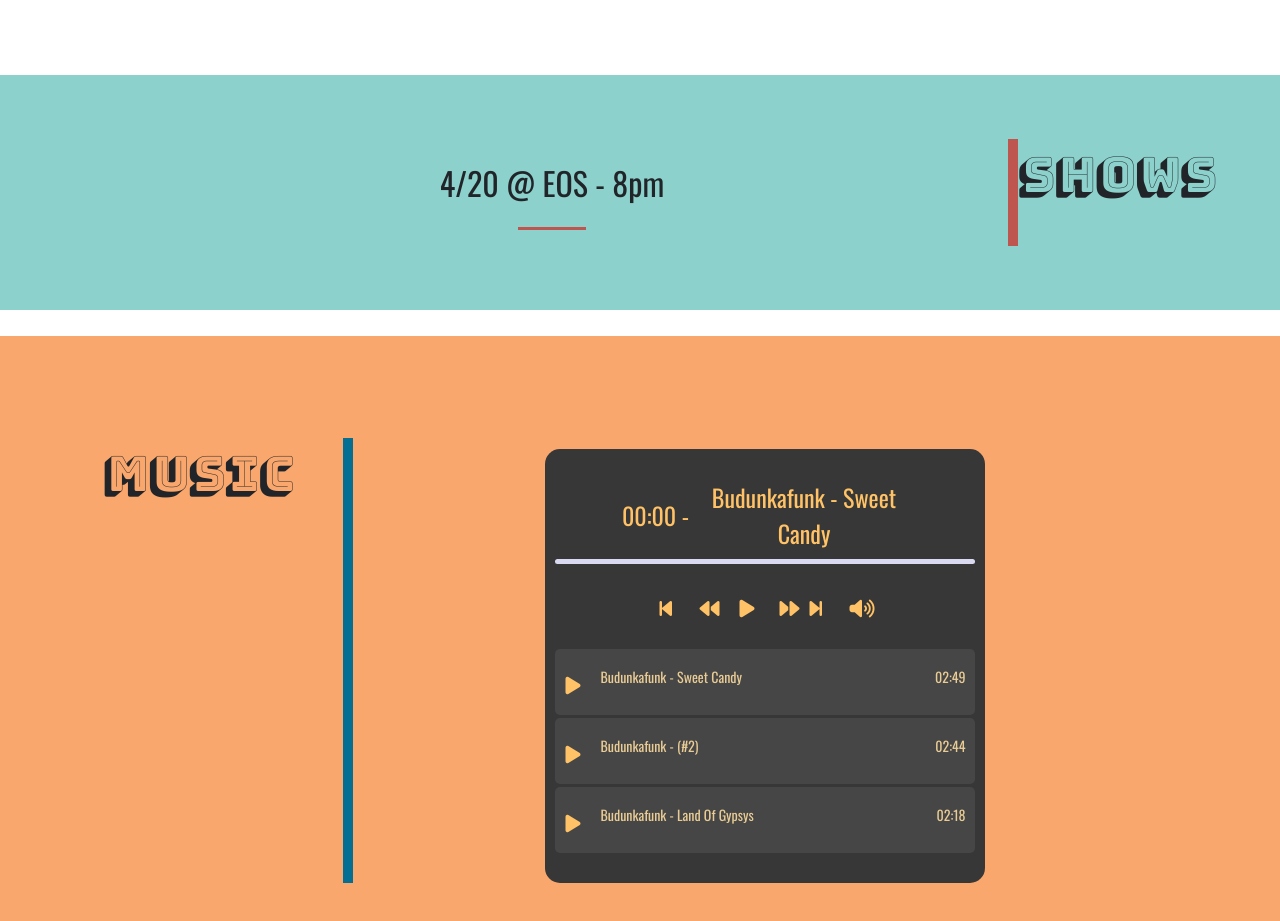
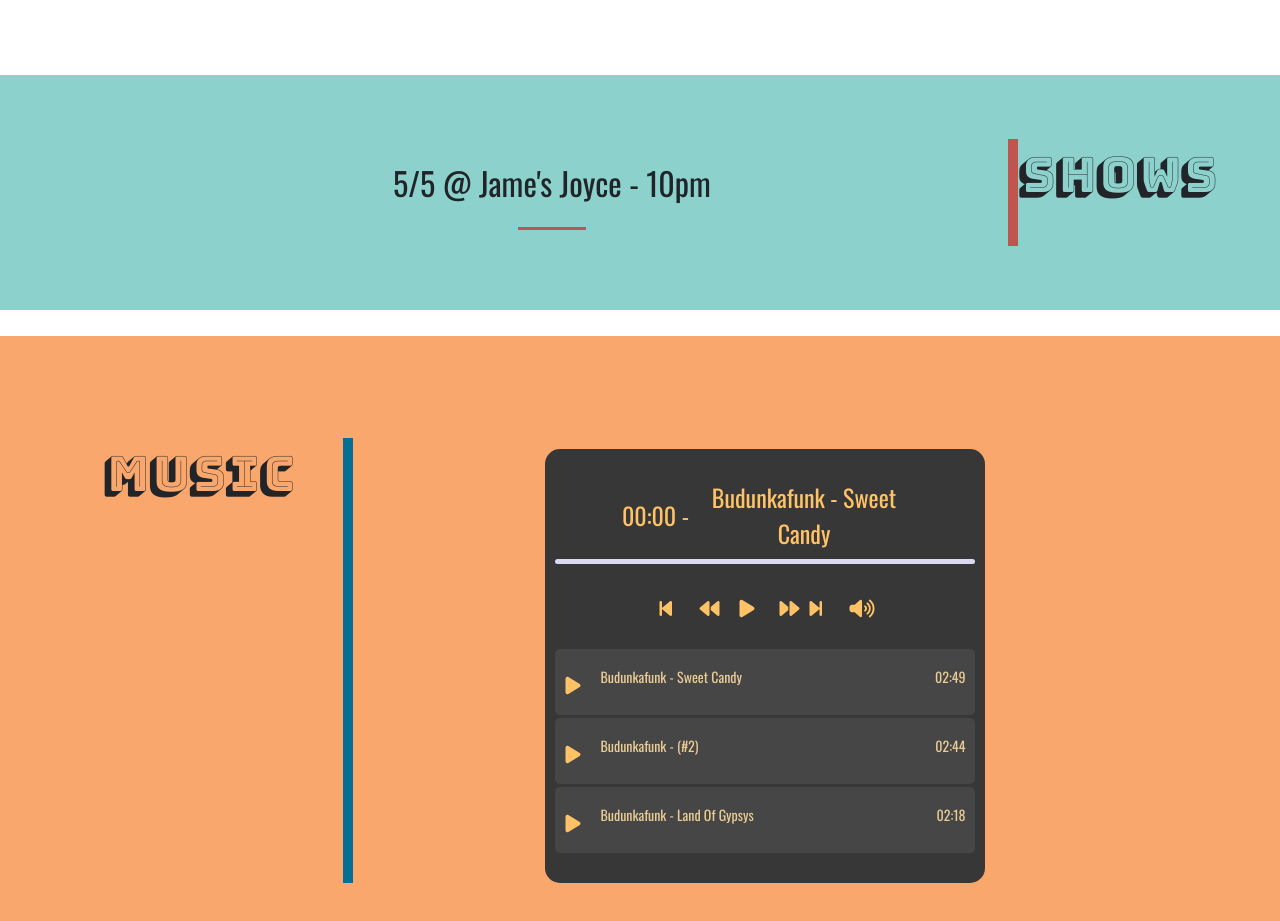
Before and after one commit to benjimosso/BudunkafunkWeb, a plain HTML site: page index.html in a window 1280 px wide. Shown: the part 900-1821 px from the top of the page. Drawn offline with nearby package versions, Linux system fonts and the light colour scheme; a web font is replaced by a local one.

Commit message:
Shows dates

```diff
--- a/index.html
+++ b/index.html
@@ -63,7 +63,7 @@
       <section class="shows" id="shows">
         <div class="shows-left">
           <ul class="shows-list">
-            <li>4/20 @ EOS - 8pm</li>
+            <li>5/5 @ Jame's Joyce - 10pm</li>
             <div class="Border-list"></div>
             <!-- <li>3/12 @ Third Window Brewery - 8:30pm</li>
             <div class="Border-list"></div>
```
